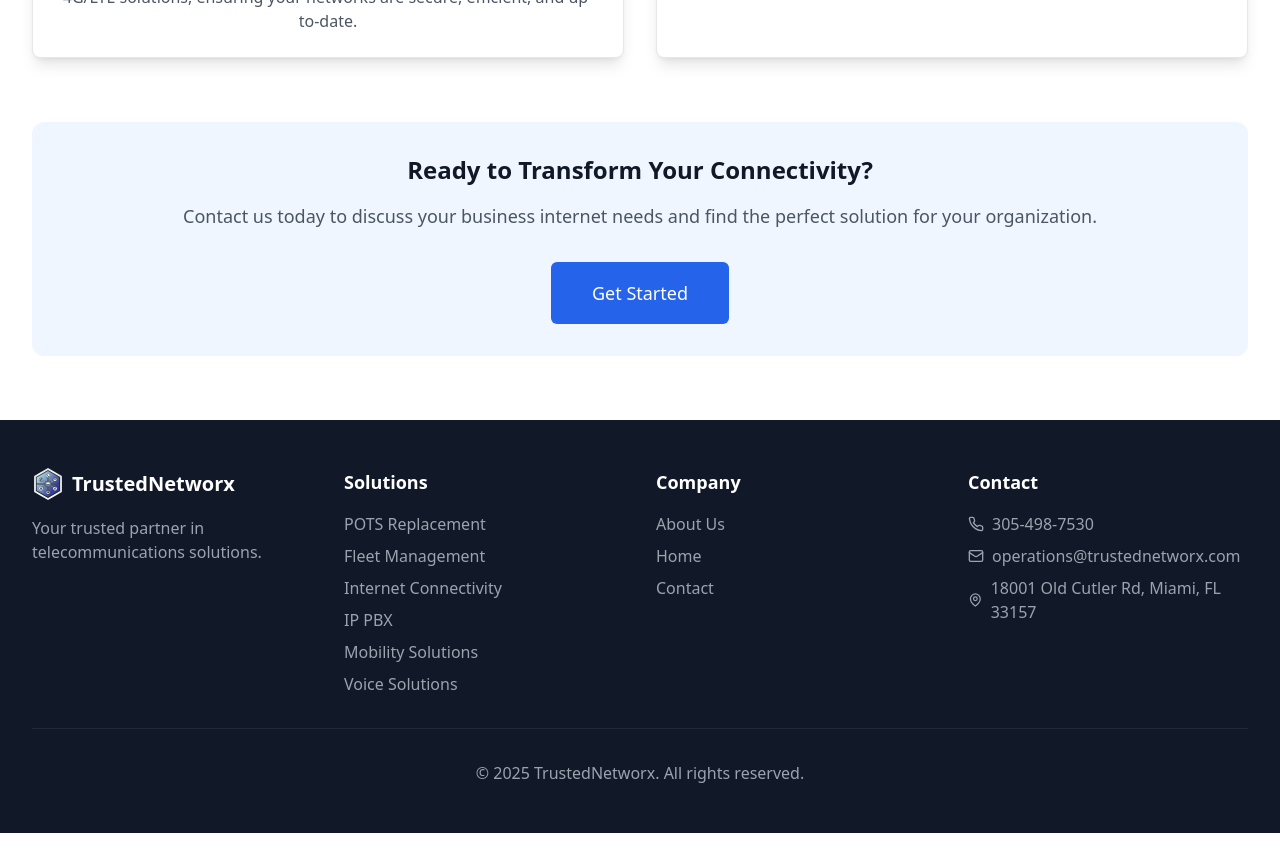
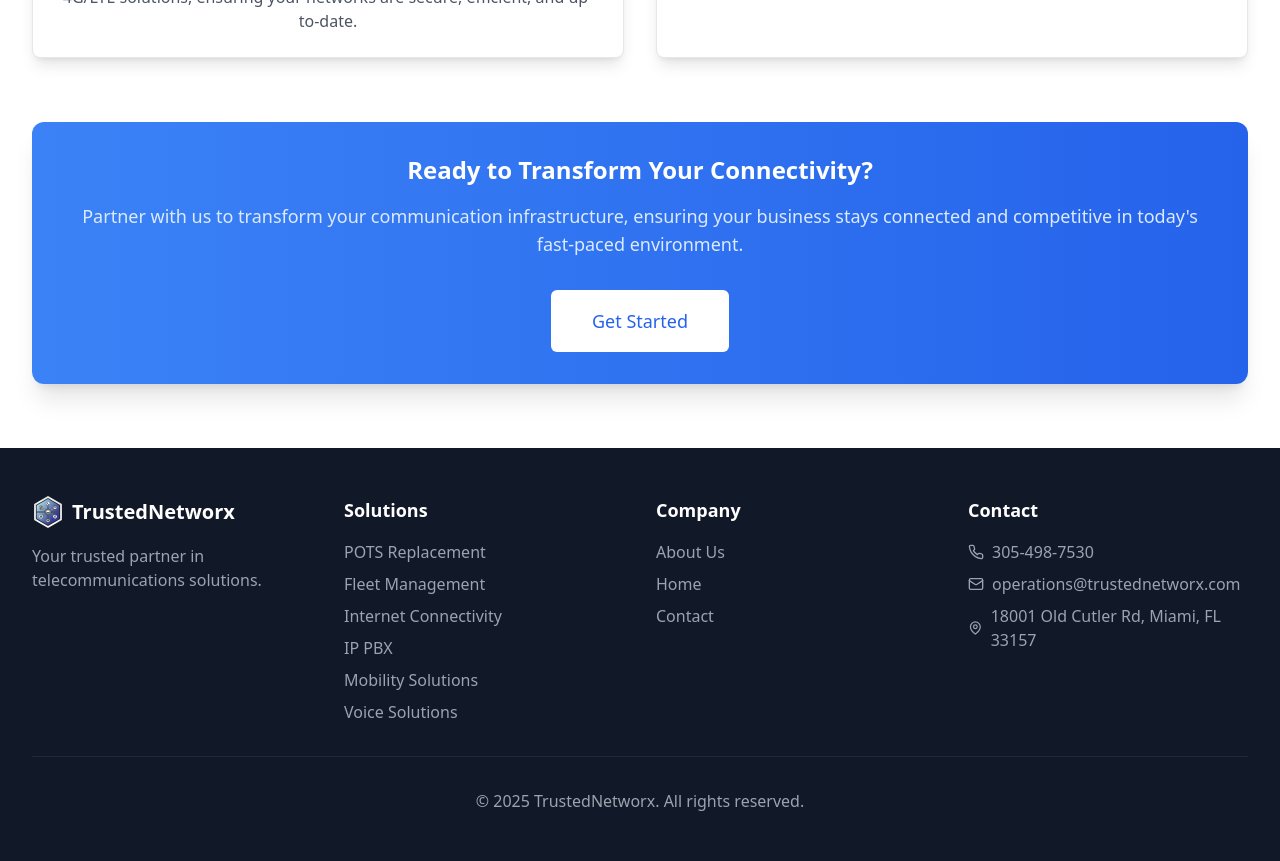
Before and after one commit to dezolent/trustednetworx, a React (Vite) app: page /internet-connectivity in a window 1280 px wide. Shown: the part 1400-2261 px from the top of the page. Before the commit the page ends 2233 px from the top, so only its background shows below. Built offline with nearby package versions, Linux system fonts and the light colour scheme.

Commit message:
Update InternetConnectivity.tsx

```diff
--- a/src/pages/InternetConnectivity.tsx
+++ b/src/pages/InternetConnectivity.tsx
@@ -128,15 +128,15 @@ const InternetConnectivity = () => {
         </div>
 
         {/* CTA Section */}
-        <div className="mt-16 bg-blue-50 rounded-xl p-8">
+        <div className="mt-16 bg-gradient-to-r from-blue-500 to-blue-600 rounded-xl p-8 shadow-xl">
           <div className="text-center">
-            <h3 className="text-2xl font-bold text-gray-900 mb-4">Ready to Transform Your Connectivity?</h3>
-            <p className="text-lg text-gray-600 mb-8">
-              Contact us today to discuss your business internet needs and find the perfect solution for your organization.
+            <h3 className="text-2xl font-bold text-white mb-4">Ready to Transform Your Connectivity?</h3>
+            <p className="text-lg text-blue-100 mb-8">
+              Partner with us to transform your communication infrastructure, ensuring your business stays connected and competitive in today's fast-paced environment.
             </p>
             <Link
               to="/contact"
-              className="inline-flex items-center justify-center px-8 py-3 border border-transparent text-base font-medium rounded-md text-white bg-blue-600 hover:bg-blue-700 md:py-4 md:text-lg md:px-10"
+              className="inline-flex items-center justify-center px-8 py-3 border border-transparent text-base font-medium rounded-md text-blue-600 bg-white hover:bg-blue-50 md:py-4 md:text-lg md:px-10 transition-colors duration-300"
             >
               Get Started
             </Link>
```
